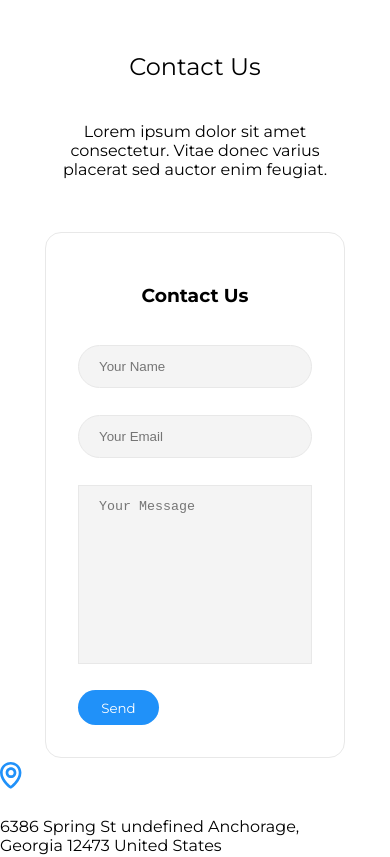
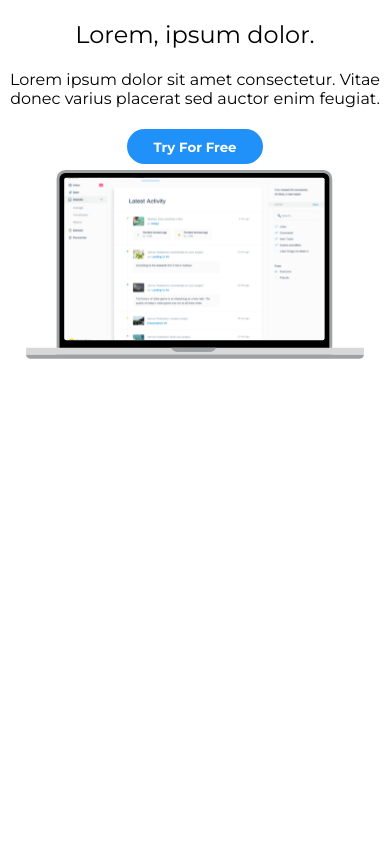
Before and after one commit to Kousay-Jebir/MKGCONCEPT-internship-frontend, a React (Vite) app: page / in a window 390 px wide. Shown: the top 857 px of the page. Built offline with nearby package versions, Linux system fonts and the light colour scheme.

Commit message:
added responsiveness for hero section

```diff
--- a/src/App.jsx
+++ b/src/App.jsx
@@ -24,9 +24,10 @@ function App() {
     <Hero></Hero>
     <Newsletter/>
     <ContactForm></ContactForm> */}
-    <Contact />
+    {/* <Contact />
     <ContactInformation />
-    <Newsletter />
+    <Newsletter /> */}
+    <Hero />
     </>
   )
 }
--- a/src/components/hero/Hero.jsx
+++ b/src/components/hero/Hero.jsx
@@ -1,17 +1,33 @@
+import { useState,useEffect } from "react";
 import theme from "../../theme";
 import Box from "../utility/Box";
 import HeroButton from "./HeroButton";
 import computerScreenImage from "/src/assets/laptop.svg"
 
 export default function Hero(){
+    const [isMobile, setIsMobile] = useState(window.innerWidth < 768);
+
+    useEffect(() => {
+        const handleResize = () => {
+            setIsMobile(window.innerWidth < 768);
+        };
+
+        window.addEventListener("resize", handleResize);
+
+        return () => {
+            window.removeEventListener("resize", handleResize);
+        };
+    }, []);
     return(
-        <Box>
-            <div>
+        <Box styles={{
+            display: isMobile? 'block':'flex',
+        }}>
+            <div style={{textAlign: isMobile? 'center' : 'initial'}}>
                 <h2 style={{fontWeight:theme.typography.fontWeight.regular}}>Lorem, ipsum dolor.</h2>
                 <h4 style={{fontWeight:theme.typography.fontWeight.regular}}>Lorem ipsum dolor sit amet consectetur. Vitae donec varius placerat sed auctor enim feugiat.</h4>
                 <HeroButton>Try For Free</HeroButton>
             </div>
-            <img src={computerScreenImage} alt="computer screen image" />
+            <img style={{width:'100%',height:'100%',display:'block',maxWidth:'350px',maxHeight:'350px',margin: isMobile?'auto':'0'}} src={computerScreenImage} alt="computer screen image" />
         </Box>
     )
 }
```
